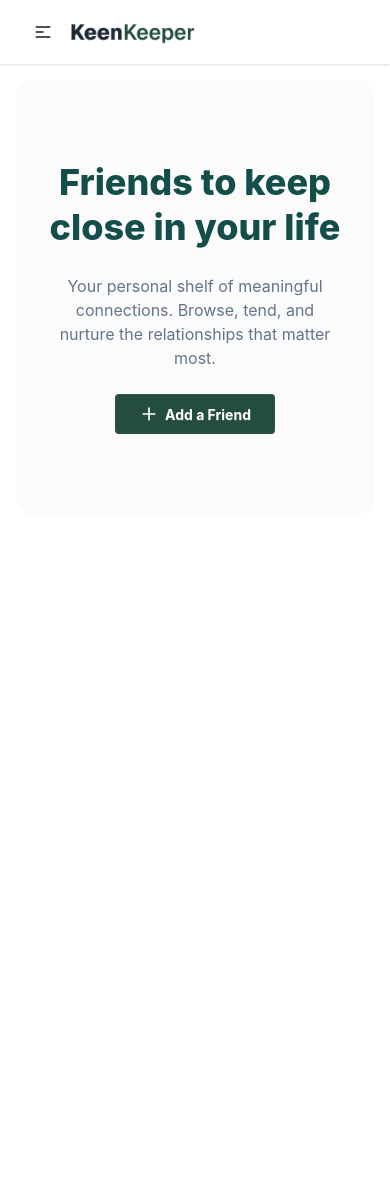
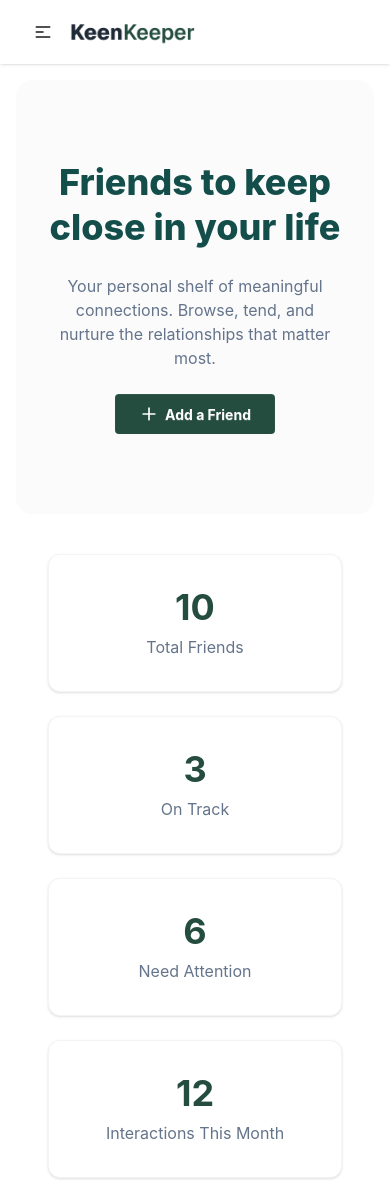
Before and after one commit to JohirulIslamHimel/KeenKeeper, a React (Vite) app: page / in a window 390 px wide. Before the commit the page ends 844 px from the top, so only its background shows below. Built offline with nearby package versions, Linux system fonts and the light colour scheme.

Commit message:
added responsive and reusable SummaryCards component for home page

```diff
--- /dev/null
+++ b/src/components/SummaryCards.jsx
@@ -0,0 +1,28 @@
+import React from "react";
+
+const SummaryCards = () => {
+  const stats = [
+    { id: 1, label: "Total Friends", value: 10 },
+    { id: 2, label: "On Track", value: 3 },
+    { id: 3, label: "Need Attention", value: 6 },
+    { id: 4, label: "Interactions This Month", value: 12 },
+  ];
+
+  return (
+    <div className="grid grid-cols-1 sm:grid-cols-2 lg:grid-cols-4 gap-6 mt-10 px-4 md:px-0">
+      {stats.map((stat) => (
+        <div
+          key={stat.id}
+          className="bg-white shadow-sm border border-gray-100 rounded-xl p-8 text-center transition-transform hover:scale-105"
+        >
+          <h2 className="text-4xl font-bold text-[#244D3F] mb-2">
+            {stat.value}
+          </h2>
+          <p className="text-[#64748B] ">{stat.label}</p>
+        </div>
+      ))}
+    </div>
+  );
+};
+
+export default SummaryCards;
--- a/src/pages/Home.jsx
+++ b/src/pages/Home.jsx
@@ -1,5 +1,6 @@
 import { Plus } from "lucide-react";
 import React from "react";
+import SummaryCards from "../components/SummaryCards";
 
 const Home = () => {
   return (
@@ -22,6 +23,9 @@ const Home = () => {
           </div>
         </div>
       </section>
+      <div className="max-w-7xl mx-auto px-4">
+        <SummaryCards />
+      </div>
     </div>
   );
 };
```
